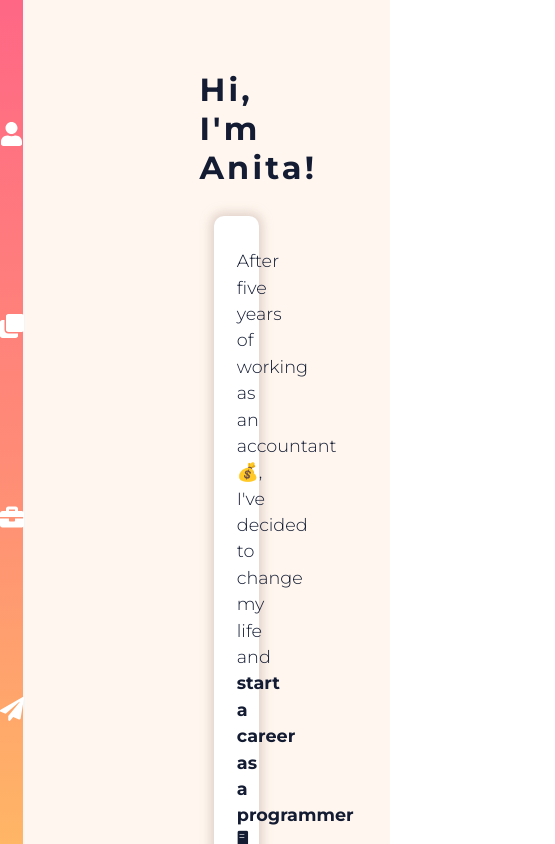
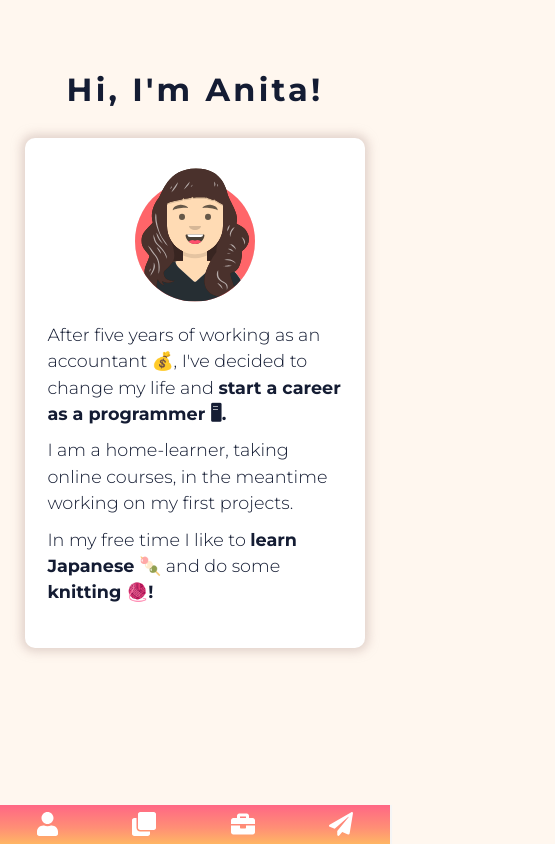
Before and after one commit to anitakniaziew/website, a Next.js app: page / in a window 390 px wide. Shown: the top 844 px of the page, 555 px wide, since content can reach past the window. Built offline with nearby package versions, Linux system fonts and the light colour scheme.

Commit message:
Draw mobile version

```diff
--- a/components/About.module.css
+++ b/components/About.module.css
@@ -13,3 +13,19 @@
     align-self: center;
     font-size: 1.1em;
 }
+
+
+@media (min-width: 320px) and (max-width: 760px) {
+    .about {
+        flex-direction: column;
+    }
+    .avatar {
+        width: 45%;
+        height: auto;
+        align-self: center;
+    }
+    .description {
+        width: 100%;
+        margin: 10px;
+    }
+}
--- a/components/CV.module.css
+++ b/components/CV.module.css
@@ -48,3 +48,10 @@
 .flags span {
     margin: 0 20px;
 }
+
+@media (min-width: 320px) and (max-width: 760px) {
+    .cvContainer {
+        display: flex;
+        flex-direction: column;
+    }
+}
--- a/components/Contact.module.css
+++ b/components/Contact.module.css
@@ -21,3 +21,9 @@
     font-size: 1.4em;
     line-height: 1;
 }
+
+@media (min-width: 320px) and (max-width: 760px) {
+    .contactList {
+        width: 100%;
+    }
+}
--- a/components/Header.module.css
+++ b/components/Header.module.css
@@ -20,3 +20,26 @@
     justify-content: space-around;
     align-items: center;
 }
+
+
+
+@media (min-width: 320px) and (max-width: 760px) {
+    .header {
+        height: 4%;
+        width: 100%;
+        letter-spacing: 0.1em;
+        padding-top: 5%;
+        padding-bottom: 5%;
+        box-shadow: 2px 0px 1px rgb(245, 245, 245);
+        position: fixed;
+        bottom: 0px;
+        z-index: 1;
+    }
+    .navPanel {
+        cursor: pointer;
+        display: flex;
+        flex-direction: row;
+        justify-content: space-around;
+        align-items: center;
+    }
+}
--- a/components/Project.module.css
+++ b/components/Project.module.css
@@ -44,3 +44,13 @@
     font-size: 0.7em;
     font-weight: 600;
 }
+
+@media (min-width: 320px) and (max-width: 760px) {
+    .project {
+        flex-direction: column;
+    }
+
+    .project a, .details {
+        width: 100%
+    }
+}
--- a/pages/styles.css
+++ b/pages/styles.css
@@ -41,3 +41,18 @@ main {
 li {
     list-style: none;
 }
+
+@media (min-width: 320px) and (max-width: 760px) {
+    body {
+        background-color: rgb(255, 247, 239);
+    }
+    main {
+        width: 100%;
+        margin-left: 0px;
+        padding: 0 10px;
+    }
+    .section {
+        padding: 0;
+        min-height: 100vh;
+    }
+}
```
Also changed, not shown: components/NavItem.module.css (line endings or trailing spaces).
